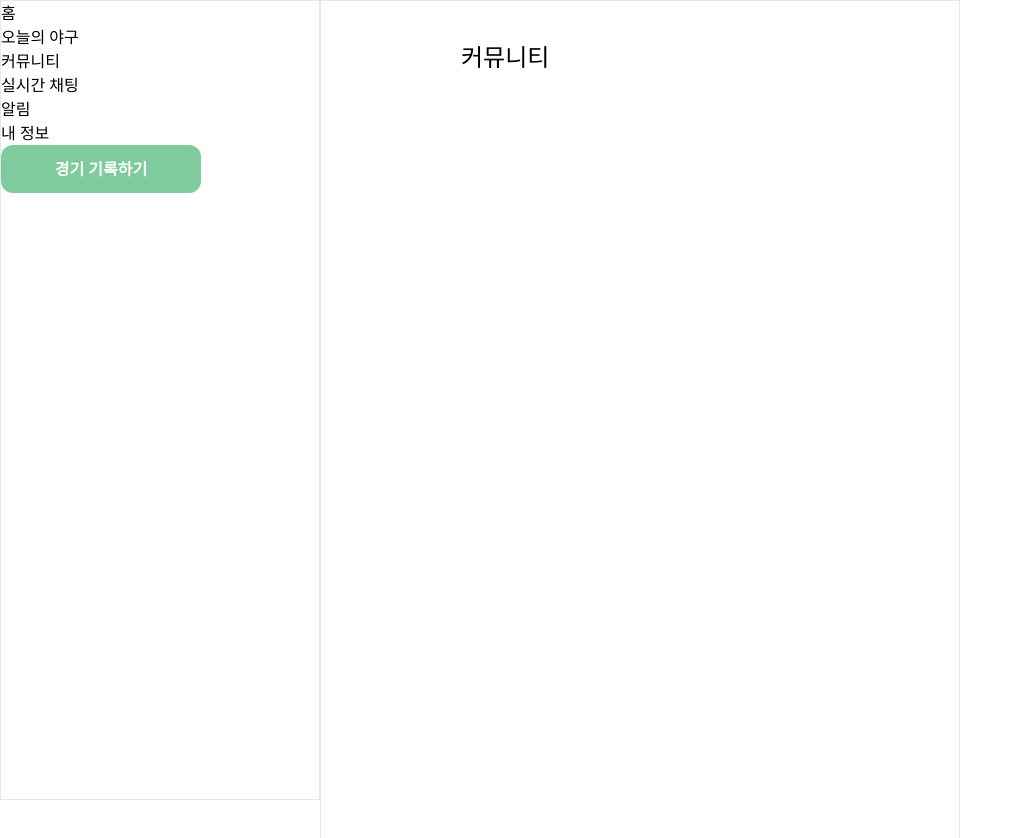
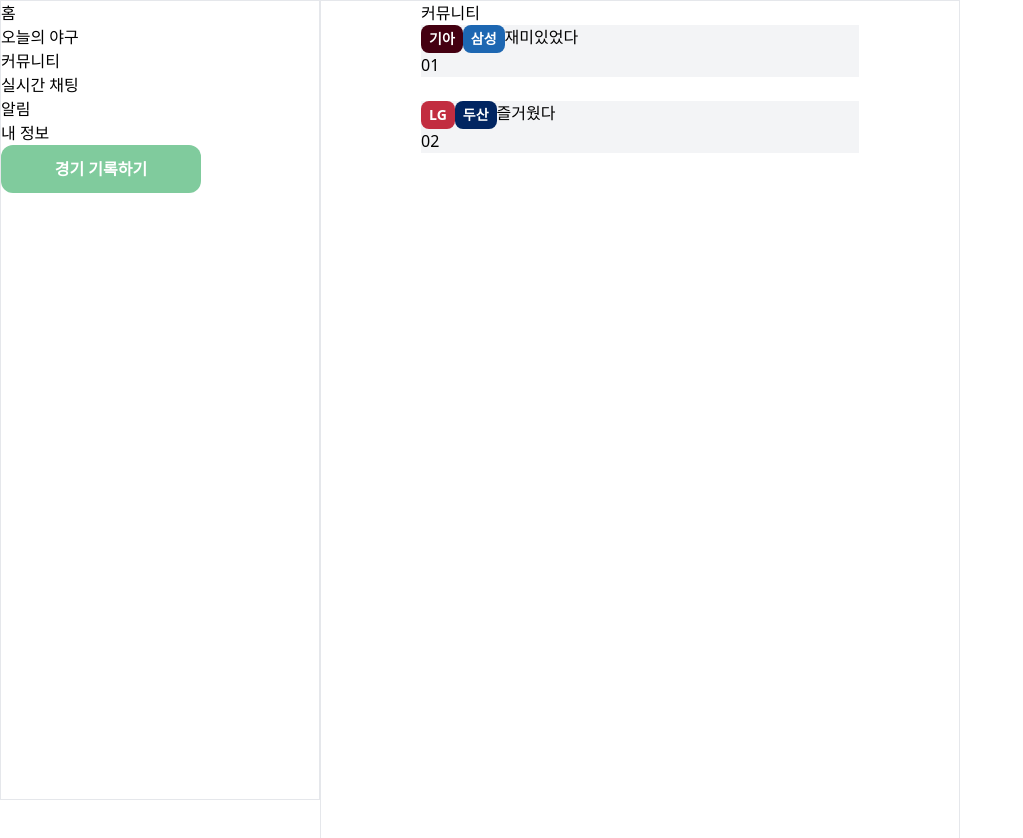
Before and after one commit to Baseball-Archive/client, a React (Vite) app: page /posts in a window 1280 px wide. Shown: the top 838 px of the page, without its empty margins (0-1023 px from the left). Built offline with nearby package versions, Linux system fonts and the light colour scheme.

Commit message:
✨ Community 구현
Posts 컴포넌트 생성 및 기초 구현

```diff
--- a/src/Router.tsx
+++ b/src/Router.tsx
@@ -1,7 +1,7 @@
 import { createBrowserRouter } from "react-router-dom";
 import Home from "./pages/Archive/Home";
 import Layout from "./components/layout/Layout";
-import Posts from "./pages/Community/Posts";
+import Community from "./pages/Community/Community";
 
 const router = createBrowserRouter([
   {
@@ -18,8 +18,8 @@ const router = createBrowserRouter([
       },
       {
         path: "posts",
-        element: <Posts />,
-      }
+        element: <Community />,
+      },
     ],
   }
 ]);
--- /dev/null
+++ b/src/components/Community/Post.tsx
@@ -0,0 +1,51 @@
+import React from "react";
+import Badge from "../common/Badge";
+
+export type TeamScheme =
+  | "kia"
+  | "samsung"
+  | "lg"
+  | "doosan"
+  | "ssg"
+  | "kt"
+  | "nc"
+  | "hanhwa"
+  | "lotte"
+  | "kiwoom";
+
+export interface PostProps {
+  id: number;
+  match_date: string;
+  home_team_name: TeamScheme;
+  away_team_name: TeamScheme;
+  review_short: string;
+  user_id: number;
+  likes: number;
+  comments: number;
+}
+
+interface Props {
+  post: PostProps;
+}
+
+const Post: React.FC<Props> = ({ post }: Props) => {
+  return (
+    <div className="mb-6 flex justify-center overflow-hidden bg-white">
+      <div className="w-full max-w-lg">
+        <div className="bg-gray-100">
+          <div className="flex">
+            <Badge scheme={post.home_team_name} />
+            <Badge scheme={post.away_team_name} />
+            <p>{post.review_short}</p>
+          </div>
+          <div className="flex">
+            <div>{post.comments}</div>
+            <div>{post.likes}</div>
+          </div>
+        </div>
+      </div>
+    </div>
+  )
+}
+
+export default Post;
--- /dev/null
+++ b/src/pages/Community/Community.tsx
@@ -0,0 +1,55 @@
+import Post, { TeamScheme } from "../../components/Community/Post";
+
+const dummyPost: DummyPost[] = [
+  {
+    id: 1,
+    match_date: "2024.01.01",
+    home_team_name: "kia",
+    away_team_name: "samsung",
+    review_short: "재미있었다",
+    user_id: 1,
+    likes: 1,
+    comments: 0,
+  },
+  {
+    id: 2,
+    match_date: "2024.01.02",
+    home_team_name: "lg",
+    away_team_name: "doosan",
+    review_short: "즐거웠다",
+    user_id: 2,
+    likes: 2,
+    comments: 0,
+  },
+]
+
+interface DummyPost {
+  id: number;
+  match_date: string;
+  home_team_name: TeamScheme;
+  away_team_name: TeamScheme;
+  review_short: string;
+  user_id: number;
+  likes: number;
+  comments: number;
+}
+
+const Posts = () => {
+  return (
+    <div>
+      <div>
+        커뮤니티
+      </div>
+      {
+        dummyPost.map((item) => (
+          <Post
+            key={item.id}
+            post={item}
+          />
+        ))
+      }
+    </div>
+  );
+};
+
+export default Posts;
--- a/src/pages/Community/Post.tsx
+++ /dev/null
@@ -1,11 +0,0 @@
-const Post = () => {
-  return (
-    <>
-      <div>
-
-      </div>
-    </>
-  );
-};
-
-export default Post;
--- a/src/pages/Community/Posts.tsx
+++ /dev/null
@@ -1,19 +0,0 @@
-import Post from "./Post";
-
-const Posts = () => {
-  return (
-    <>
-      <div className="m-10">
-        <header>
-          <h2 className="text-2xl">커뮤니티</h2>
-        </header>
-
-        <main>
-          <Post />
-        </main>
-      </div>
-    </>
-  );
-};
-
-export default Posts;
```
